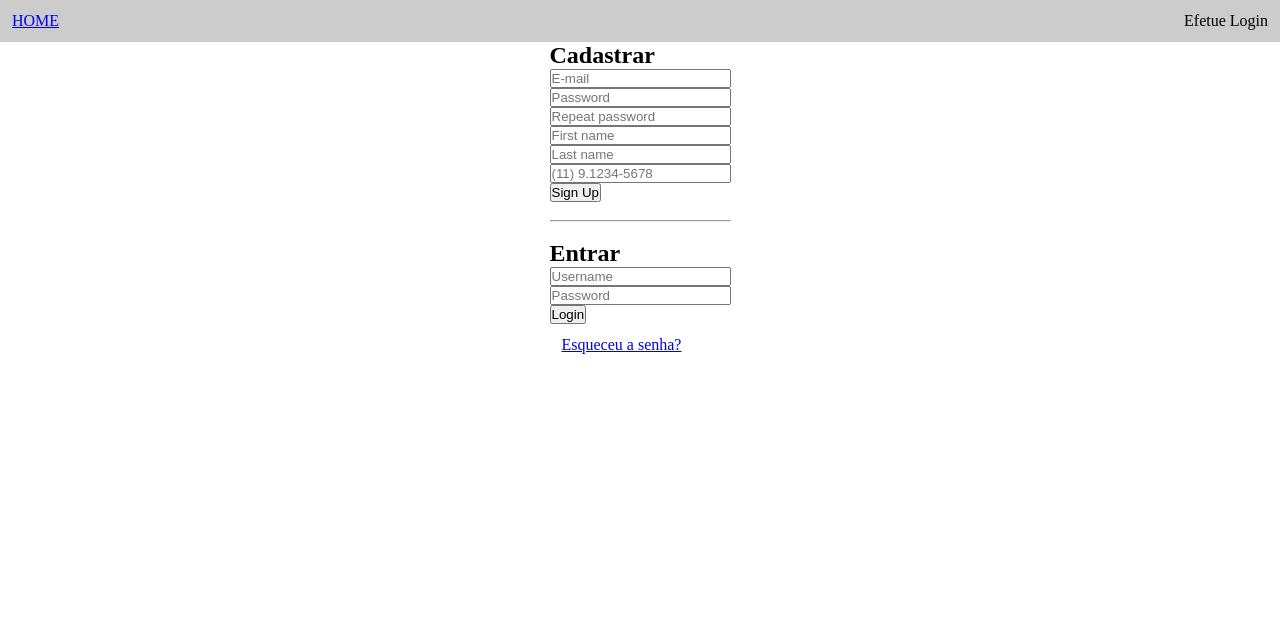
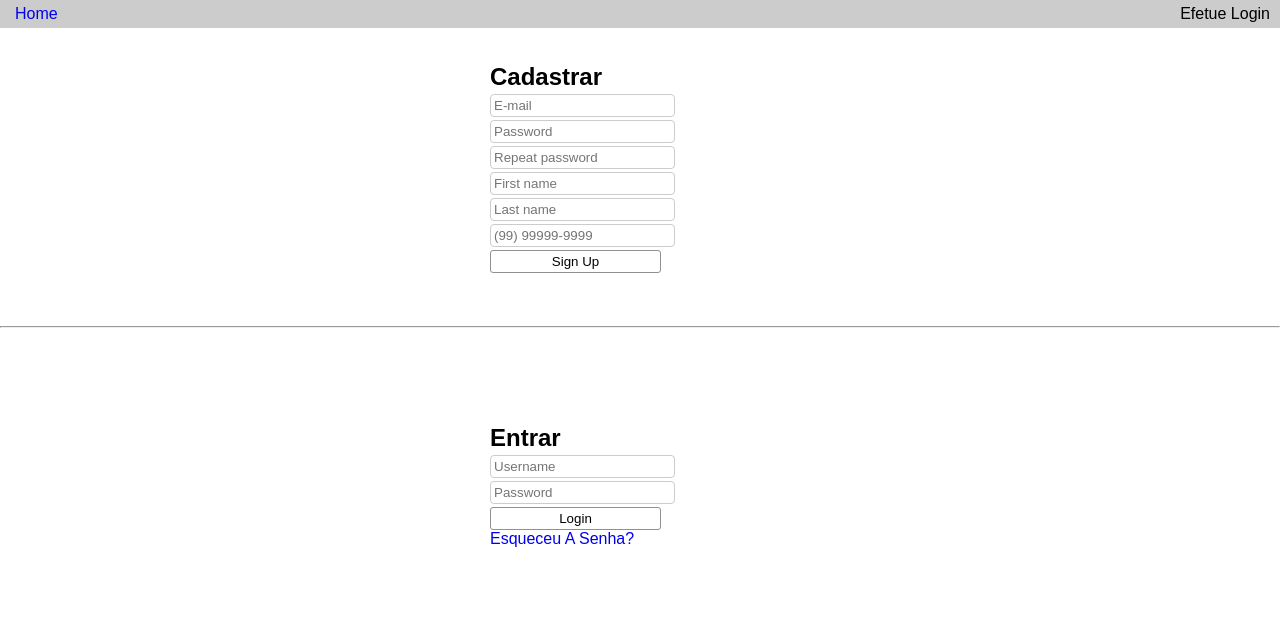
Before and after one commit to yagomalves/marketplace, a PHP site: page /projetos/ in a window 1280 px wide. Shown: the top 625 px of the page. Run offline with PHP 8.4, Linux system fonts and the light colour scheme.

Commit message:
Alterações na UI

```diff
--- /dev/null
+++ b/assets/css/global.css
@@ -0,0 +1,97 @@
+*{
+    padding: 0;
+    margin: 0;
+    box-sizing: border-box;
+    font-family: 'Arial', sans-serif;
+}
+
+nav {
+    background-color: #ccc;
+}
+
+section {
+    display: flex;
+    justify-content: center;
+}
+footer{
+    display: flex;
+    align-items: center;
+    justify-content: center;
+    position: absolute;
+    bottom: 10%;
+    width: 100%;
+    background-color: white; /* Cor de fundo do footer */
+
+}
+
+.welcomeIndex p{
+    margin-top: 3%;
+}
+
+.mainHeader{
+    display: flex;
+    align-items: center;
+    justify-content: space-between;
+}
+
+.homeLink{
+    display: flex;
+    margin-left: 15px;
+}
+
+.mainLinks{
+    display: flex;
+}
+
+.mainLinks p{
+    padding: 5px 10px 5px 10px;
+}
+
+
+.adImage {
+    width: 20%;
+    height: 20%;
+}
+.adPage {
+    width: 60%;
+    align-items: center;
+}
+
+.mainForm{
+    width: 100vw;
+    height: 35vh;
+    display: flex;
+    flex-direction: row;
+    justify-content: center;
+    align-items: center;
+
+}
+
+.mainFormFields{
+    width: 300px;
+    background: #fff;
+}
+
+.mainFormFields button{
+    display: flex;
+    flex-direction: row;
+    margin-top: 3px;
+    width: 57%;
+    justify-content: center;
+    background-color: transparent;
+    border: 1px solid #919191;
+    padding: 3px;
+    border-radius: 3px;
+}
+
+.mainFormFields input{
+    margin-top: 3px;
+    border-radius: 4px;
+    border: 1px solid #ccc;
+    padding: 3px;
+}
+
+a{
+    text-decoration: dashed;
+    text-transform: capitalize;
+}
--- /dev/null
+++ b/assets/js/ui/phoneMask.js
@@ -0,0 +1,12 @@
+const handlePhone = (event) => {
+    let input = event.target
+    input.value = phoneMask(input.value)
+  }
+
+  const phoneMask = (value) => {
+    if (!value) return ""
+    value = value.replace(/\D/g,'')
+    value = value.replace(/(\d{2})(\d)/,"($1) $2")
+    value = value.replace(/(\d)(\d{4})$/,"$1-$2")
+    return value
+  }
--- a/header.php
+++ b/header.php
@@ -3,85 +3,39 @@ session_start();
 ?>
 <!DOCTYPE html>
 <html lang="en">
+
 <head>
     <meta charset="UTF-8">
     <meta name="viewport" content="width=device-width, initial-scale=1.0">
     <title>Auth</title>
-    <style>
-        *{
-            padding: 0;
-            margin: 0;
-        }
-        nav {
-            background-color: #ccc;
-        }
-        section {
-            display: flex;
-            justify-content: center;
-        }
-        footer{
-            display: flex;
-            align-items: center;
-            justify-content: center;
-            position: absolute;
-            bottom: 10%;
-            width: 100%;
-            background-color: white; /* Cor de fundo do footer */
-
-        }
-        p {
-            padding: 12px;
-        }
-        .df {
-            display: flex;
-        }
-        .aic {
-            align-items: center;
-        }
-        .jcsb {
-            justify-content: space-between;
-        }
-        .adImage {
-            width: 20%;
-            height: 20%;
-        }
-        .adPage {
-            width: 60%;
-            align-items: center;
-
-        }
-
-    </style>
+    <link rel="stylesheet" href="./assets/css/global.css">
 </head>
 
 
 <body>
 
-    <nav class="df aic jcsb">
+    <nav class="mainHeader">
         <div>
-            <ul class="df">
-                <p><a href="index.php">HOME</a></p>
+            <ul class="homeLink">
+                <p><a href="index.php">Home</a></p>
             </ul>
         </div>
 
-        <ul class="df">
+        <ul class="mainLinks">
             <?php
-                if(isset($_SESSION["userid"]))
-                {
+            if (isset($_SESSION["userid"])) {
             ?>
                 <p><a href="profile.php"><?php echo $_SESSION["user_first_name"]; ?></a></p>
-                <p><a href="insertAd.php">ANUNCIE</a></p>
+                <p><a href="insertAd.php">Anuncie</a></p>
                 <p><a href="myAds.php">Meus anúncios</a></p>
                 <p><a href="./includes/logout.inc.php">LOGOUT</a></p>
 
             <?php
-                }
-                else
-                {
+            } else {
             ?>
                 <p>Efetue Login</p>
             <?php
-                }
+            }
             ?>
         </ul>
 
--- a/index.php
+++ b/index.php
@@ -5,53 +5,52 @@
 <section>
     <div>
         <?php
-        if(isset($_SESSION["userid"]))
-        {
+        if (isset($_SESSION["userid"])) {
         ?>
-        <div>
+            <div class='welcomeIndex'>
                 <h2>Bem-vindo ao seu marketplace</h2>
-            <p><a href="profile.php">ACESSE SEU PERFIL</a></p>
+                <p><a href="profile.php">Acesse seu perfil</a></p>
                 </form>
             </div>
         <?php
-                }
-                else
-                {
+        } else {
         ?>
-        <div>
+            <div class='mainForm'>
+                <div class="mainFormFields">
                     <h2>Cadastrar</h2>
                     <form action="includes/signup.inc.php" method="post">
-
-                <input type="email" name="email" placeholder="E-mail"> <br>
-                <input type="password" name="password" placeholder="Password"> <br>
-                <input type="password" name="passwordRepeat" placeholder="Repeat password"> <br>
-                <input type="text" name="firstName" placeholder="First name"> <br>
-                <input type="text" name="lastName" placeholder="Last name"> <br>
-                <input type="tel" name="phone" placeholder="(11) 9.1234-5678"><br>
+                        <input type="email" class='txt-camp' name="email" placeholder="E-mail">
+                        <input type="password" name="password" class='txt-camp' placeholder="Password">
+                        <input type="password" name="passwordRepeat" class='txt-camp' placeholder="Repeat password">
+                        <input type="text" name="firstName" class='txt-camp' placeholder="First name">
+                        <input type="text" name="lastName" class='txt-camp' placeholder="Last name">
+                        <input type="tel" name="phone" class='txt-camp' maxlength="15" placeholder='(99) 99999-9999' onkeyup="handlePhone(event)" required>
 
                         <button type="submit" name="submit">Sign Up</button>
-
                     </form>
+                </div>
             </div>
             <br>
             <hr>
             <br>
 
-        <div>
+            <div class='mainForm'>
+                <div class="mainFormFields">
                     <h2>Entrar</h2>
                     <form action="includes/login.inc.php" method="post">
-                <input type="text" name="email" placeholder="Username"> <br>
-                <input type="password"  name="password" placeholder="Password"> <br>
+                        <input type="text" name="email" placeholder="Username">
+                        <input type="password" name="password" placeholder="Password">
                         <button type="submit" name="submit">Login</button>
                     </form>
                     <p><a href="resetpassword.php">Esqueceu a senha?</a></p>
+                </div>
             </div>
         <?php
         }
         ?>
         <?php
-            if(isset($_GET["newpwd"])) {
-                if($_GET["newpwd"] ==  "passwordupdated") {
+        if (isset($_GET["newpwd"])) {
+            if ($_GET["newpwd"] ==  "passwordupdated") {
                 echo "Sua senha foi resetada!";
             }
         }
@@ -63,8 +62,9 @@
 
 </section>
 
+<script src="./assets/js/ui/phoneMask.js"></script>
+
 <?php
-    if(isset($_SESSION["userid"]))
-    {
+if (isset($_SESSION["userid"])) {
     include_once "adFooter.php";
 }
```
Lines whose indentation alone changed are shown as unchanged.
